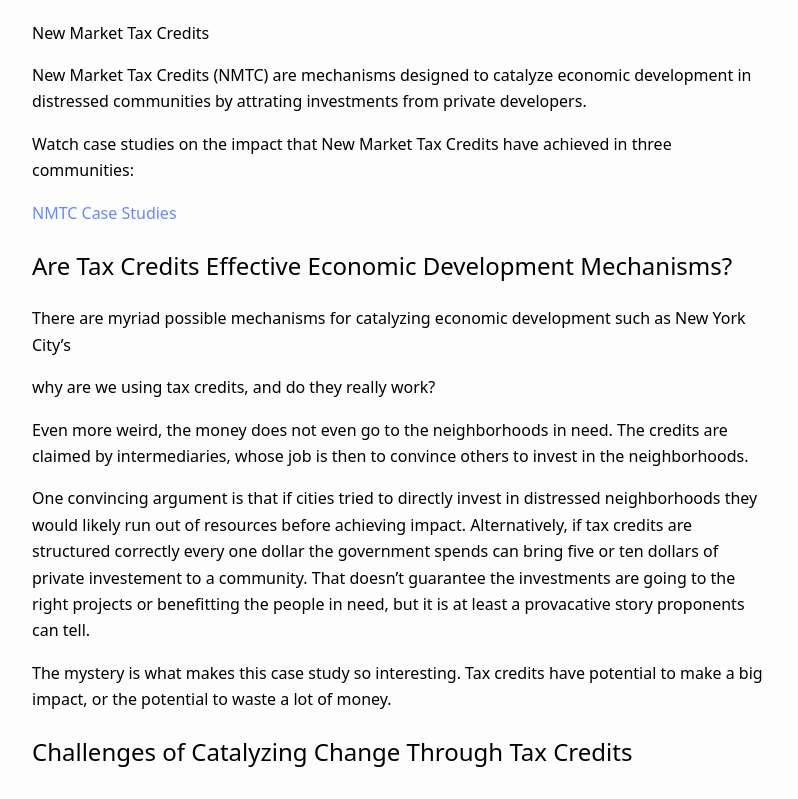
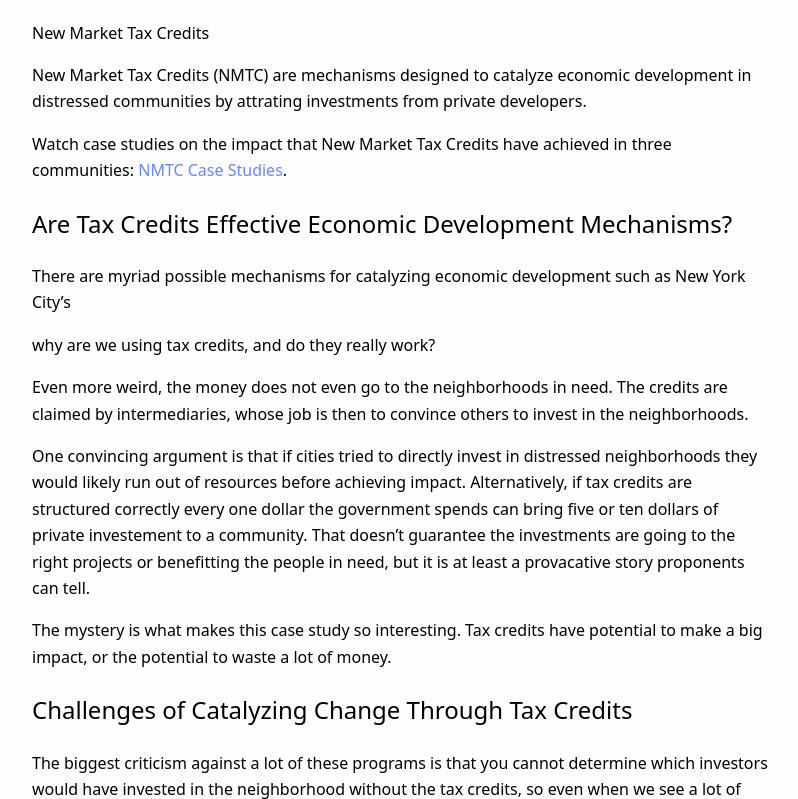
Before and after one commit to DS4PS/nhood-change-project, a Jekyll site: the page built from fed-programs.md, in a window 1280 px wide and 900 px high, scrolled down 1054 px, cut to the strip 101-900 px from the top of the window. Shown: the whole strip, without its empty margins (240-1038 px from the left). Built offline with Jekyll 4.4.1, drawn with Linux system fonts in a browser that asks for light colours.

```diff
--- a/fed-programs.md
+++ b/fed-programs.md
@@ -20,9 +20,7 @@ Low Income Housing Tax Credits (LIHTC) are one of the primary policy instruments
 
 New Market Tax Credits (NMTC) are mechanisms designed to catalyze economic development in distressed communities by attrating investments from private developers.
 
-Watch case studies on the impact that New Market Tax Credits have achieved in three communities:
-
-[NMTC Case Studies](https://www.cohnreznick.com/nmtc-map)
+Watch case studies on the impact that New Market Tax Credits have achieved in three communities: [NMTC Case Studies](https://www.cohnreznick.com/nmtc-map).
 
 ## Are Tax Credits Effective Economic Development Mechanisms?
 
```
